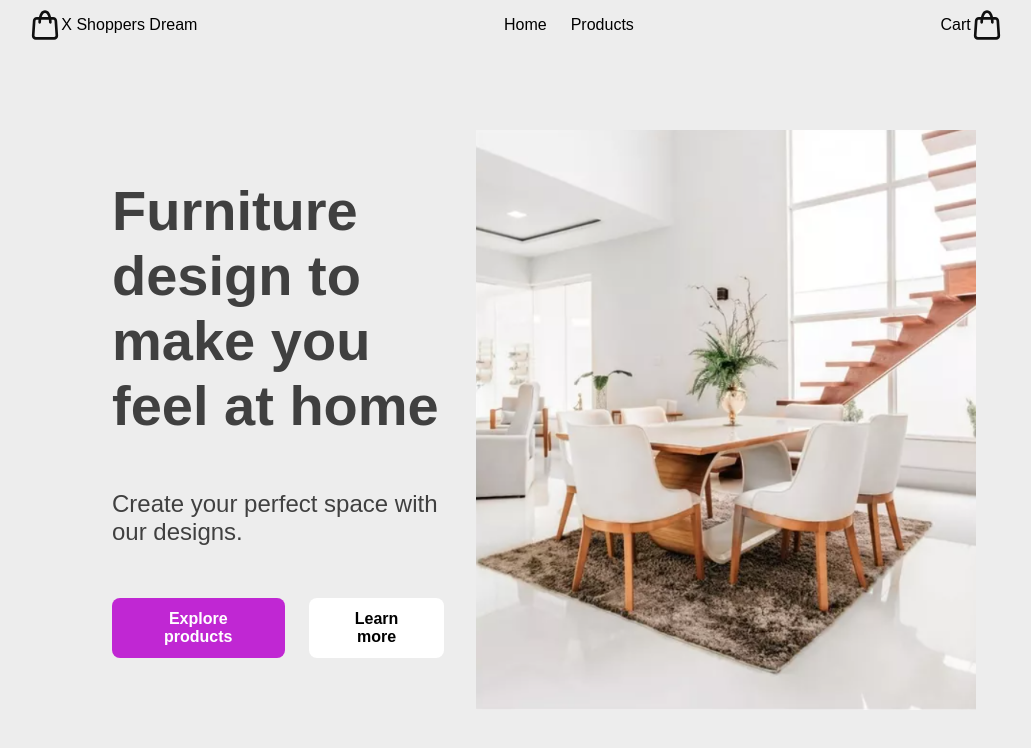
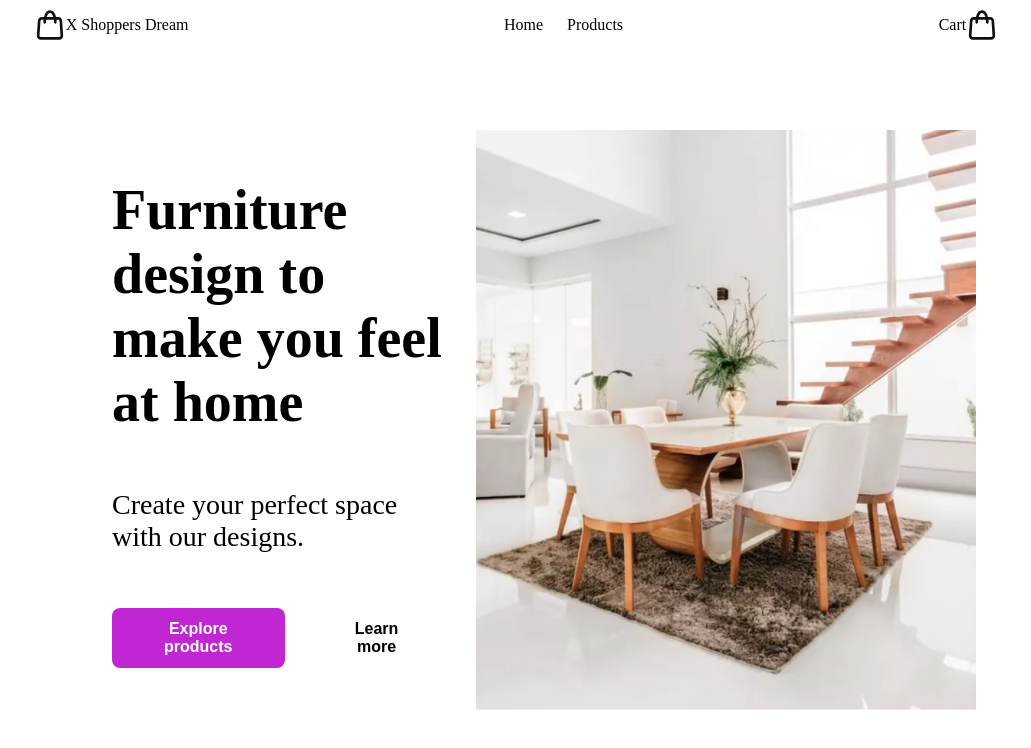
Before and after one commit to dariojularic/x-shopper-dream-e-commerce, a React (Vite) app: page / in a window 1280 px wide. Shown: the top 748 px of the page, without its empty margins (112-1143 px from the left). Built offline with nearby package versions, Linux system fonts and the light colour scheme.

Commit message:
Add style

```diff
--- a/index.html
+++ b/index.html
@@ -3,6 +3,7 @@
   <head>
     <meta charset="UTF-8" />
     <link rel="icon" type="image/svg+xml" href="/vite.svg" />
+    <link href="https://fonts.googleapis.com/css2?family=Poppins:ital,wght@0,100;0,200;0,300;0,400;0,500;0,600;0,700;0,800;0,900;1,100;1,200;1,300;1,400;1,500;1,600;1,700;1,800;1,900&display=swap" rel="stylesheet">
     <meta name="viewport" content="width=device-width, initial-scale=1.0" />
     <title>X Shoppers Dream</title>
   </head>
--- a/src/index.css
+++ b/src/index.css
@@ -1,5 +1,5 @@
-body {
-  font-family: sans-serif;
+/* body {
+  font-family: "Poppins", sans-serif;
   background-color: rgb(237, 237, 237);
   color: #404040;
-}
+} */
--- a/src/pages/Home/Home.css
+++ b/src/pages/Home/Home.css
@@ -32,7 +32,7 @@ main {
 }
 
 .home-h2 {
-  font-size: 24px;
+  font-size: 28px;
   font-weight: 500;
 }
 
```
